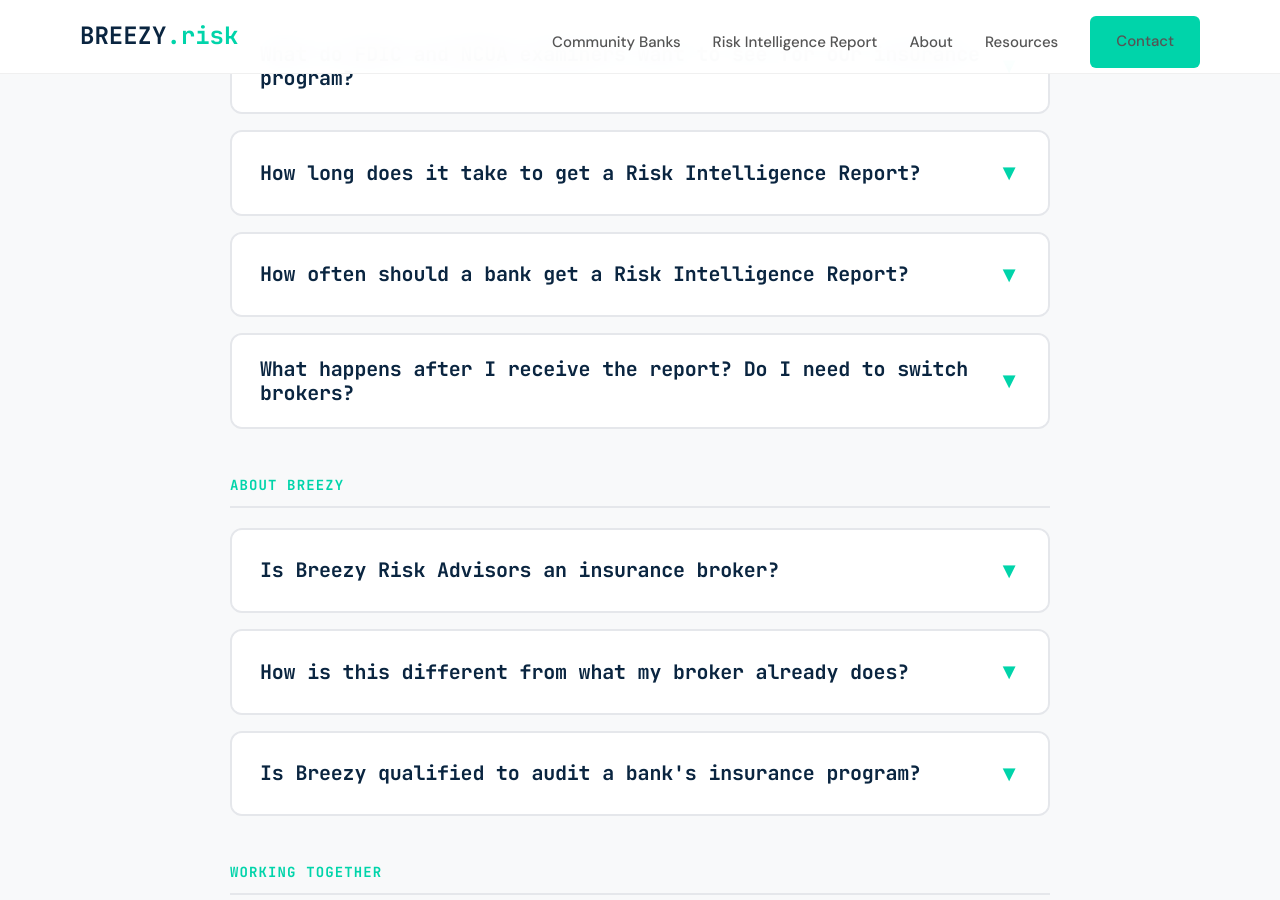
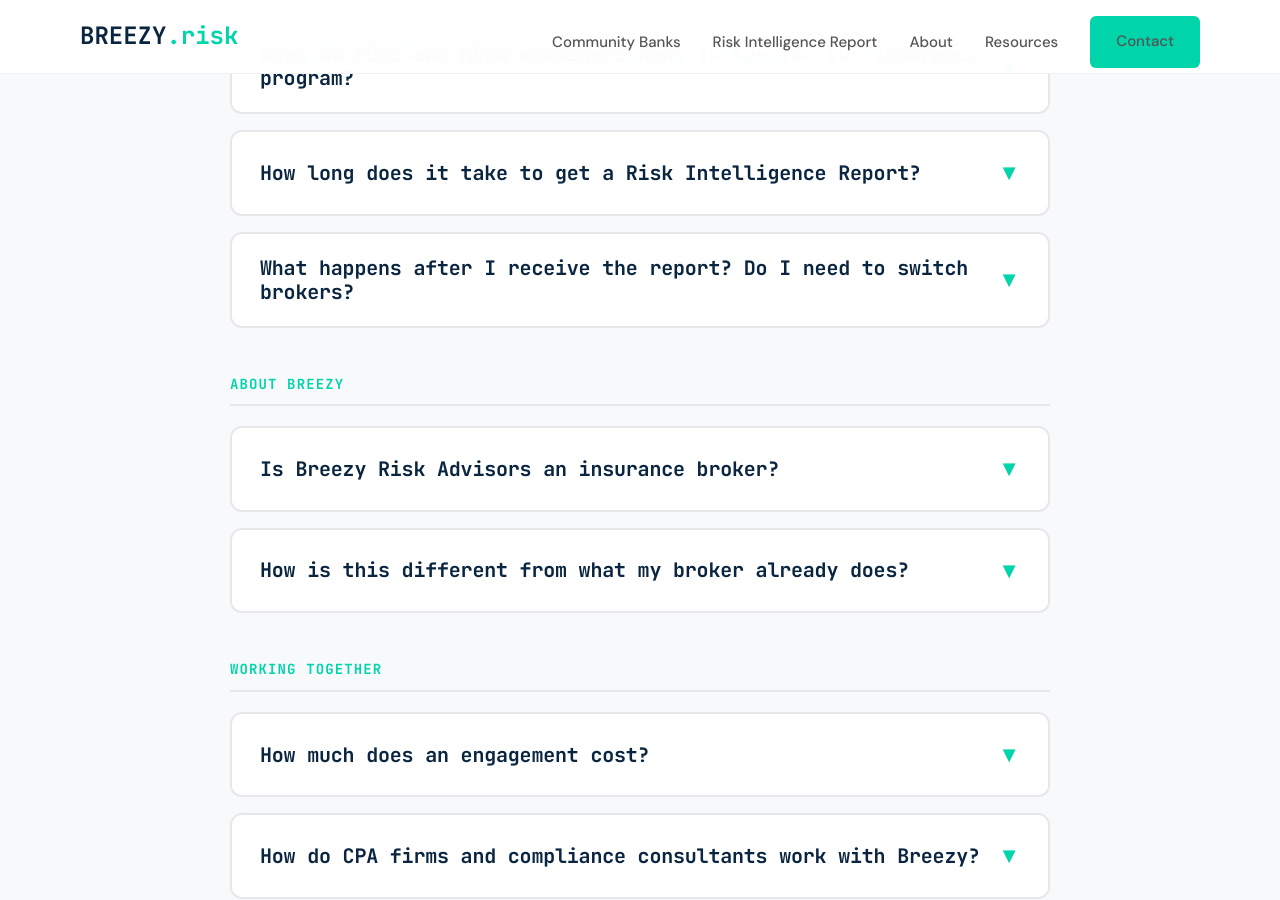
Before and after one commit to joeproe1/breezyins.com, a Jekyll site: the page built from faq.html, in a window 1280 px wide and 900 px high, scrolled down 1004 px. Built offline with Jekyll 4.4.1, drawn with Linux system fonts in a browser that asks for light colours.

Commit message:
Remove 2 FAQ questions: how often (redundant) and qualified (covered on About page)
Down to 12 questions in 4 categories.

Co-Authored-By: Claude Opus 4.6 <noreply@anthropic.com>

```diff
--- a/faq.html
+++ b/faq.html
@@ -67,14 +67,6 @@ permalink: /faq/
     },
     {
       "@type": "Question",
-      "name": "Is Breezy Risk Advisors qualified to audit a bank's insurance program?",
-      "acceptedAnswer": {
-        "@type": "Answer",
-        "text": "Yes. Breezy Risk Advisors was established in 2025. The firm is new. The expertise is not. Joerg Proeve has 20+ years of insurance industry experience on the carrier side, at Chubb and CNA, plus time as COO of a cyber insurance MGA. He holds an MSc in Electrical Engineering and an MBA from London Business School, with early-career cybersecurity experience at Siemens. The Risk Intelligence Report for banks covers seven areas: cyber liability, fidelity bond, D&O, policy interaction analysis, vendor coverage alignment, regulatory response readiness, and security warranty compliance. The report includes policy-language citations, dollar-range exposure estimates, and examiner-ready documentation."
-      }
-    },
-    {
-      "@type": "Question",
       "name": "Do you work with community banks and credit unions?",
       "acceptedAnswer": {
         "@type": "Answer",
@@ -127,14 +119,6 @@ permalink: /faq/
       "acceptedAnswer": {
         "@type": "Answer",
         "text": "Typically one week once I have your documents. You send your current policies. I review coverage against realistic claim scenarios, then deliver the report with a walkthrough call."
-      }
-    },
-    {
-      "@type": "Question",
-      "name": "How often should a bank get a Risk Intelligence Report?",
-      "acceptedAnswer": {
-        "@type": "Answer",
-        "text": "A Risk Intelligence Report is a one-time, standalone engagement. There is no retainer and no recurring commitment. Banks typically engage before a policy renewal, when an examiner raises questions about insurance adequacy, or after an acquisition or carrier change. The report has a practical shelf life tied to the policy period. Most banks find value in a fresh review every renewal cycle or when their risk profile changes significantly."
       }
     },
     {
@@ -289,19 +273,6 @@ permalink: /faq/
 
             <div class="accordion-item">
                 <div class="accordion-header">
-                    <h3>How often should a bank get a Risk Intelligence Report?</h3>
-                    <span class="icon">&#9660;</span>
-                </div>
-                <div class="accordion-content">
-                    <div class="accordion-body">
-                        <p>A Risk Intelligence Report is a one-time, standalone engagement. There is no retainer and no recurring commitment.</p>
-                        <p>Banks typically engage before a policy renewal, when an examiner raises questions about insurance adequacy, or after an acquisition or carrier change. The report has a practical shelf life tied to the policy period. Most banks find value in a fresh review every renewal cycle or when their risk profile changes significantly.</p>
-                    </div>
-                </div>
-            </div>
-
-            <div class="accordion-item">
-                <div class="accordion-header">
                     <h3>What happens after I receive the report? Do I need to switch brokers?</h3>
                     <span class="icon">&#9660;</span>
                 </div>
@@ -343,20 +314,6 @@ permalink: /faq/
                         <p>Your broker places insurance and earns a commission on what they sell. That is a useful service, but it is not an independent assessment.</p>
                         <p>I serve a similar function as an external auditor: independent, fee-based, no broker of record letter. I read the full policy wording, test it against specific incident scenarios, and report what I find. Most broker reviews focus on limits and premiums. I focus on the policy language that determines whether a claim gets paid.</p>
                         <p>Many clients use my report to have a more informed conversation with their current broker. Some use it to hold their broker accountable. Either way, my goal is clarity, not replacement.</p>
-                    </div>
-                </div>
-            </div>
-
-            <div class="accordion-item">
-                <div class="accordion-header">
-                    <h3>Is Breezy qualified to audit a bank's insurance program?</h3>
-                    <span class="icon">&#9660;</span>
-                </div>
-                <div class="accordion-content">
-                    <div class="accordion-body">
-                        <p>The firm was established in 2025. The firm is new. The expertise is not.</p>
-                        <p>Joerg Proeve has 20+ years of insurance industry experience on the carrier side, at Chubb and CNA, plus time as COO of a cyber insurance MGA. He holds an MSc in Electrical Engineering and an MBA from London Business School, with early-career cybersecurity experience at Siemens.</p>
-                        <p>The Risk Intelligence Report for banks covers seven areas: cyber liability, fidelity bond, D&amp;O, policy interaction analysis, vendor coverage alignment, regulatory response readiness, and security warranty compliance. The report includes policy-language citations, dollar-range exposure estimates, and examiner-ready documentation. It is designed to be put in front of a board, an FDIC or NCUA examiner, or a broker.</p>
                     </div>
                 </div>
             </div>
```
